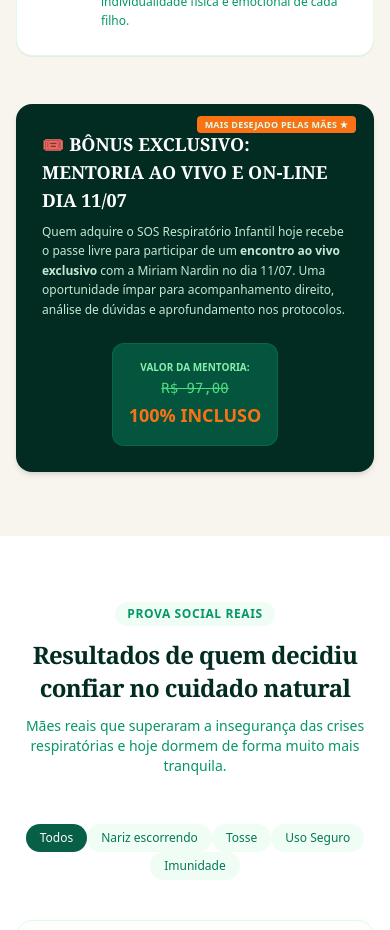
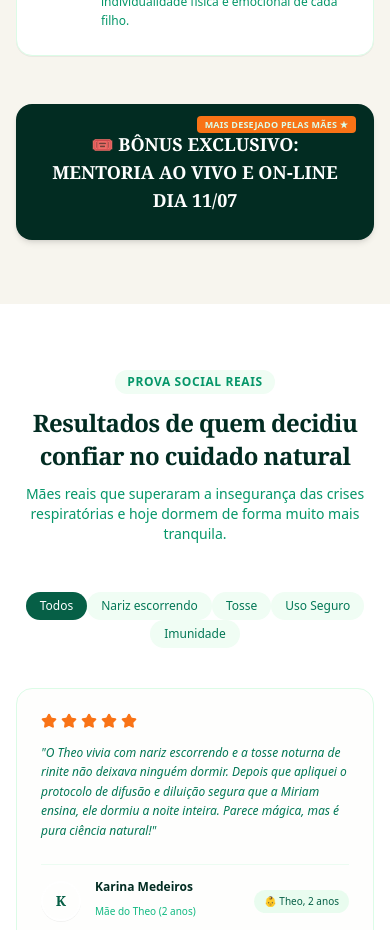
Before and after one commit to felipesobrinho/sos-respiratorio, a React (Vite) app: page / in a window 390 px wide. Shown: the part 6460-7390 px from the top of the page. Built offline with nearby package versions, Linux system fonts and the light colour scheme.

Commit message:
feat: update bonus section layout in App.tsx
Refactor the exclusive mentorship bonus container to improve visual alignment and responsiveness on smaller screens.

```diff
--- a/src/App.tsx
+++ b/src/App.tsx
@@ -871,20 +871,10 @@ export default function App() {
             <div className="absolute top-3 right-4.5 bg-amber-gold text-brand-950 font-bold text-[9px] uppercase px-2 py-0.5 rounded tracking-wide">
               Mais desejado pelas mães ★
             </div>
-            <div className="flex flex-col md:flex-row items-center justify-between gap-6">
-              <div className="text-left max-w-xl">
-                <h4 className="font-serif text-lg sm:text-xl font-bold text-white mb-2 flex items-center gap-2">
-                  <span>🎟️ BÔNUS EXCLUSIVO: MENTORIA AO VIVO E ON-LINE DIA 11/07</span>
-                </h4>
-                <p className="text-xs sm:text-sm text-brand-100/90 leading-relaxed">
-                  Quem adquire o SOS Respiratório Infantil hoje recebe o passe livre para participar de um <strong>encontro ao vivo exclusivo</strong> com a Miriam Nardin no dia 11/07. Uma oportunidade ímpar para acompanhamento direito, análise de dúvidas e aprofundamento nos protocolos.
-                </p>
-              </div>
-              <div className="flex-shrink-0 bg-brand-800/80 border border-brand-700/60 p-4 rounded-xl text-center min-w-40">
-                <span className="text-[10px] text-brand-300 block uppercase font-semibold">Valor da Mentoria:</span>
-                <span className="text-sm line-through text-brand-400 font-mono">R$ 97,00</span>
-                <span className="text-lg font-bold text-amber-gold block mt-0.5">100% INCLUSO</span>
-              </div>
+            <div className="flex flex-col items-center justify-center text-center">
+              <h4 className="font-serif text-lg sm:text-xl font-bold text-white flex items-center justify-center gap-2">
+                <span>🎟️ BÔNUS EXCLUSIVO: MENTORIA AO VIVO E ON-LINE DIA 11/07</span>
+              </h4>
             </div>
           </div>
 
```
